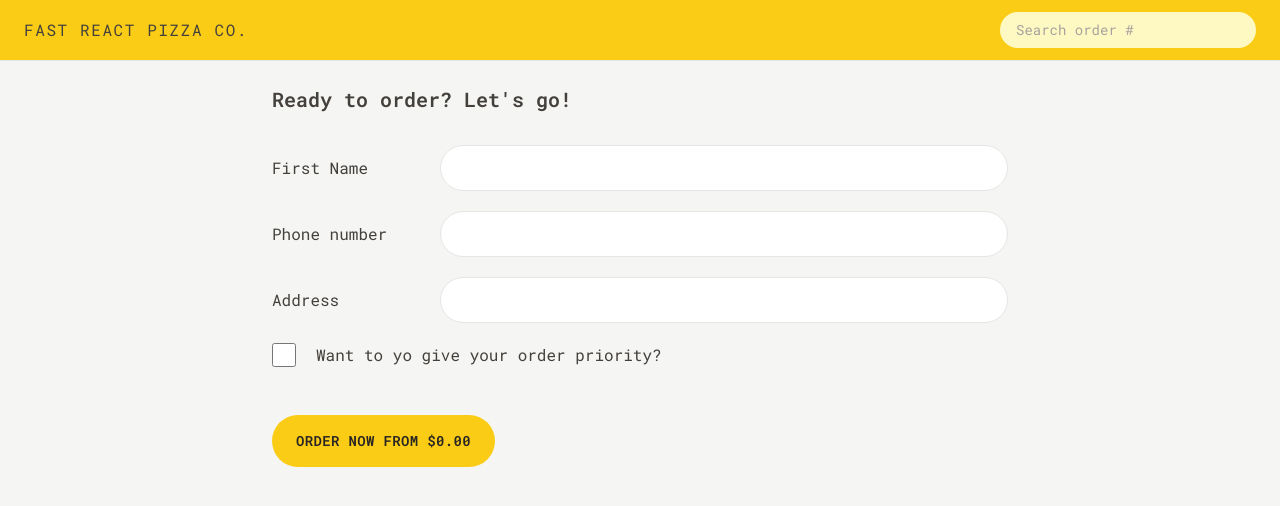
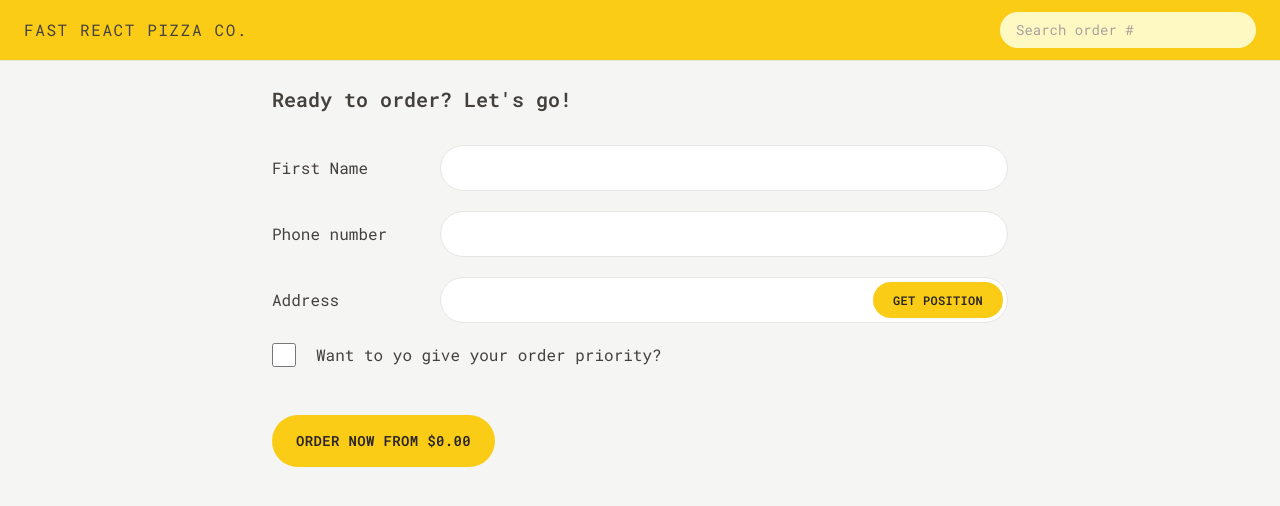
Before and after one commit to AbdAlfadeel-Hamdy/Fast-React-Pizza, a React (Vite) app: page /order/new in a window 1280 px wide. Shown: the top 506 px of the page. Built offline with nearby package versions, Linux system fonts and the light colour scheme.

Commit message:
Intergrate geolocation

```diff
--- a/src/features/order/CreateOrder.tsx
+++ b/src/features/order/CreateOrder.tsx
@@ -5,10 +5,10 @@ import {
   useActionData,
   useNavigation,
 } from "react-router-dom";
-import { useSelector } from "react-redux";
-import store from "../../store";
+import { useDispatch, useSelector } from "react-redux";
+import store, { AppDispatch } from "../../store";
 import Button from "../../ui/Button";
-import { getUsername } from "../user/userSlice";
+import { fetchAddress, getUser } from "../user/userSlice";
 import { clearCart, getCart, getTotalCartPrice } from "../cart/cartSlice";
 import { createOrder } from "../../services/apiRestaurant";
 import { isValidPhone, formatCurrency } from "../../utils/helpers";
@@ -16,7 +16,15 @@ import { CreatedOrder, OrderType } from "../../utils/types";
 import { useState } from "react";
 
 const CreateOrder = () => {
-  const username = useSelector(getUsername);
+  const {
+    username,
+    status: addressStatus,
+    error: addressError,
+    address,
+    position,
+  } = useSelector(getUser);
+  const isLoadingAddress = addressStatus === "loading";
+  const dispatch = useDispatch<AppDispatch>();
   const navigation = useNavigation();
   const isSubmitting = navigation.state === "submitting";
 
@@ -56,7 +64,7 @@ const CreateOrder = () => {
           </div>
         </div>
 
-        <div className="mb-5 flex flex-col gap-2 sm:flex-row sm:items-center">
+        <div className="relative mb-5 flex flex-col gap-2 sm:flex-row sm:items-center">
           <label className="sm:basis-40">Address</label>
           <div className="grow">
             <input
@@ -64,8 +72,26 @@ const CreateOrder = () => {
               type="text"
               name="address"
               required
+              disabled={isLoadingAddress}
+              defaultValue={address}
             />
+            {addressStatus === "error" && (
+              <p className="mt-2 rounded-md bg-red-100 p-2 text-xs text-red-700">
+                {addressError}
+              </p>
+            )}
           </div>
+          {!position?.latitude && !position?.longitude && (
+            <span className="absolute right-[3px] top-[3px] z-10 md:right-[5px] md:top-[5px]">
+              <Button
+                type="small"
+                onClick={() => dispatch(fetchAddress())}
+                disabled={isLoadingAddress}
+              >
+                Get position
+              </Button>
+            </span>
+          )}
         </div>
 
         <div className="mb-12 flex items-center gap-5">
@@ -82,7 +108,16 @@ const CreateOrder = () => {
 
         <div>
           <input type="hidden" name="cart" value={JSON.stringify(cart)} />
-          <Button type="primary" disabled={isSubmitting}>
+          <input
+            type="hidden"
+            name="position"
+            value={
+              position?.latitude && position.longitude
+                ? `${position.latitude},${position.longitude}`
+                : ""
+            }
+          />
+          <Button type="primary" disabled={isSubmitting || isLoadingAddress}>
             {isSubmitting ? "Placing order..." : `Order now from ${totalPrice}`}
           </Button>
         </div>
@@ -91,11 +126,10 @@ const CreateOrder = () => {
   );
 };
 
+// eslint-disable-next-line react-refresh/only-export-components
 export const action: ActionFunction = async ({ request }) => {
   const formData = await request.formData();
   const data = Object.fromEntries(formData);
-
-  console.log(data);
 
   const order = {
     ...data,
--- a/src/features/order/Order.tsx
+++ b/src/features/order/Order.tsx
@@ -78,6 +78,7 @@ const Order = () => {
   );
 };
 
+// eslint-disable-next-line react-refresh/only-export-components
 export const loader: LoaderFunction = async ({ params }) => {
   const { orderId } = params;
   if (!orderId) return;
--- a/src/features/user/userSlice.ts
+++ b/src/features/user/userSlice.ts
@@ -4,7 +4,7 @@ import { getAddress } from "../../services/apiGeocoding";
 import { getPosition } from "../../utils/helpers";
 
 // Fetch Address Thunk
-const fetchAddress = createAsyncThunk("user/fetchAddress", async () => {
+export const fetchAddress = createAsyncThunk("user/fetchAddress", async () => {
   // 1) Get the user's geolocation position
   const positionObj = await getPosition();
   const position = {
@@ -21,7 +21,7 @@ const fetchAddress = createAsyncThunk("user/fetchAddress", async () => {
 type User = {
   username: string;
   status: "idle" | "loading" | "error";
-  address: string | null;
+  address: string | undefined;
   position: {
     latitude: number;
     longitude: number;
@@ -32,7 +32,7 @@ type User = {
 const initialState: User = {
   username: "",
   status: "idle",
-  address: null,
+  address: undefined,
   position: null,
   error: undefined,
 };
@@ -60,8 +60,10 @@ const userSlice = createSlice({
         state.address = action.payload.address;
         state.status = "idle";
       })
-      .addCase(fetchAddress.rejected, (state, action) => {
-        state.error = action.error.message;
+      .addCase(fetchAddress.rejected, (state) => {
+        state.status = "error";
+        state.error =
+          "There was a problem getting your address. Make sure to fill this field!";
       });
   },
 });
@@ -70,4 +72,6 @@ export const { updateName } = userSlice.actions;
 
 export default userSlice.reducer;
 
+export const getUser = (state: RootState) => state.user;
+
 export const getUsername = (state: RootState) => state.user.username;
--- a/src/store.ts
+++ b/src/store.ts
@@ -10,5 +10,6 @@ const store = configureStore({
 });
 
 export type RootState = ReturnType<typeof store.getState>;
+export type AppDispatch = typeof store.dispatch;
 
 export default store;
```
